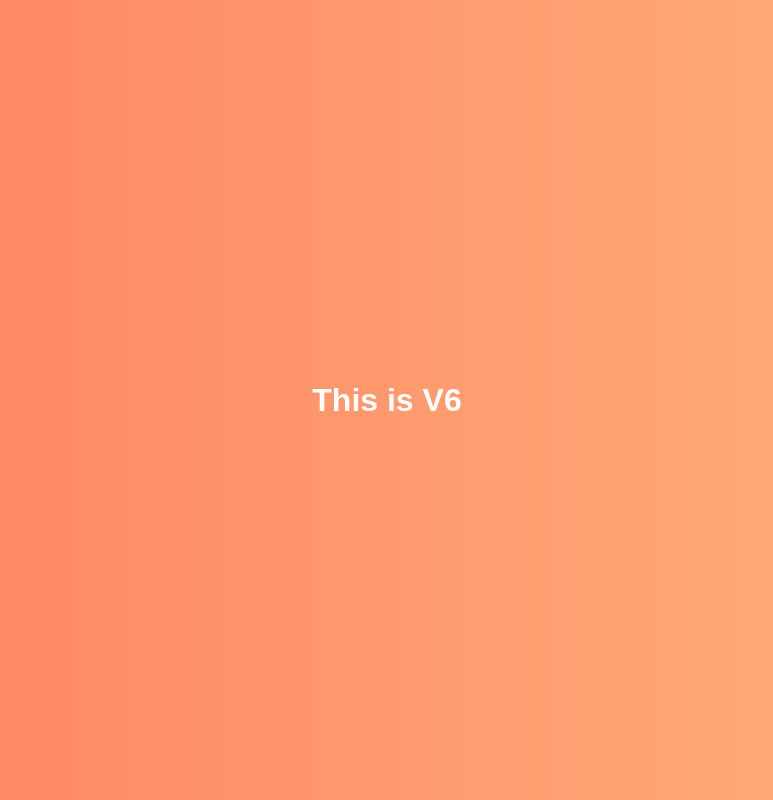
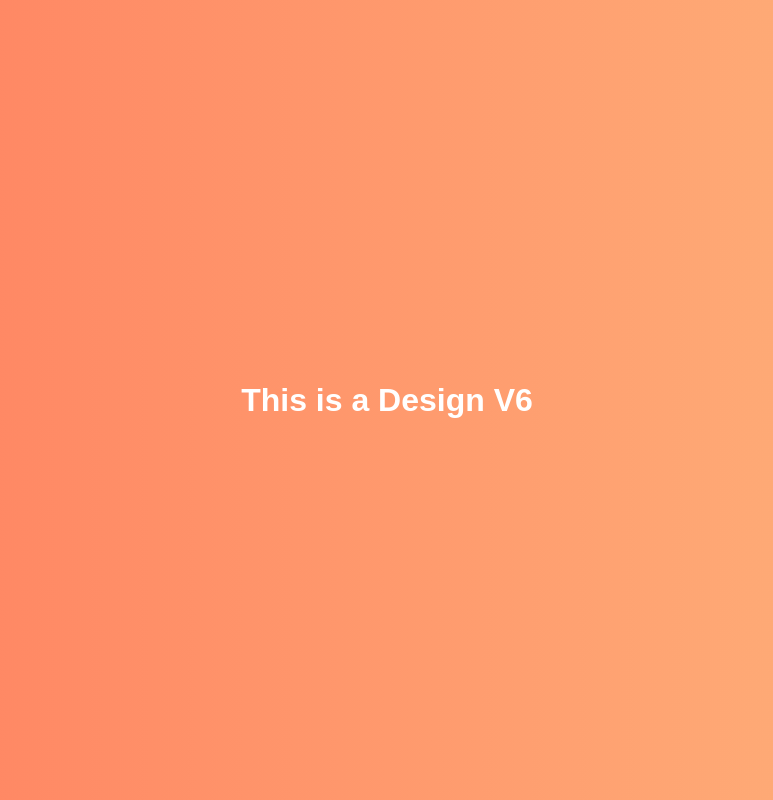
Before and after one commit to Ujjal072/MyRepo, a plain HTML site: page index.html in a window 1280 px wide. Shown: the whole page, without its empty margins (253-1026 px from the left). Drawn offline with Linux system fonts and the light colour scheme.

Commit message:
Changed H1

```diff
--- a/index.html
+++ b/index.html
@@ -7,6 +7,6 @@
     <title>Document</title>
 </head>
 <body>
-    <h1>This is V6</h1>
+    <h1>This is a Design V6</h1>
 </body>
 </html>
```
